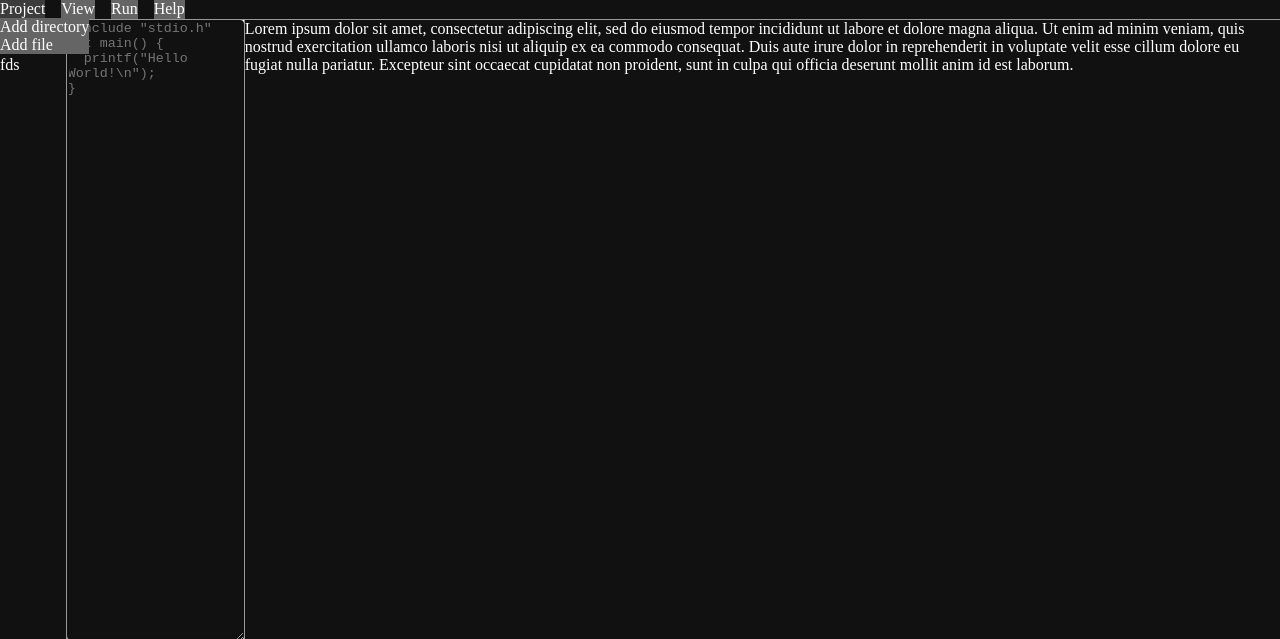
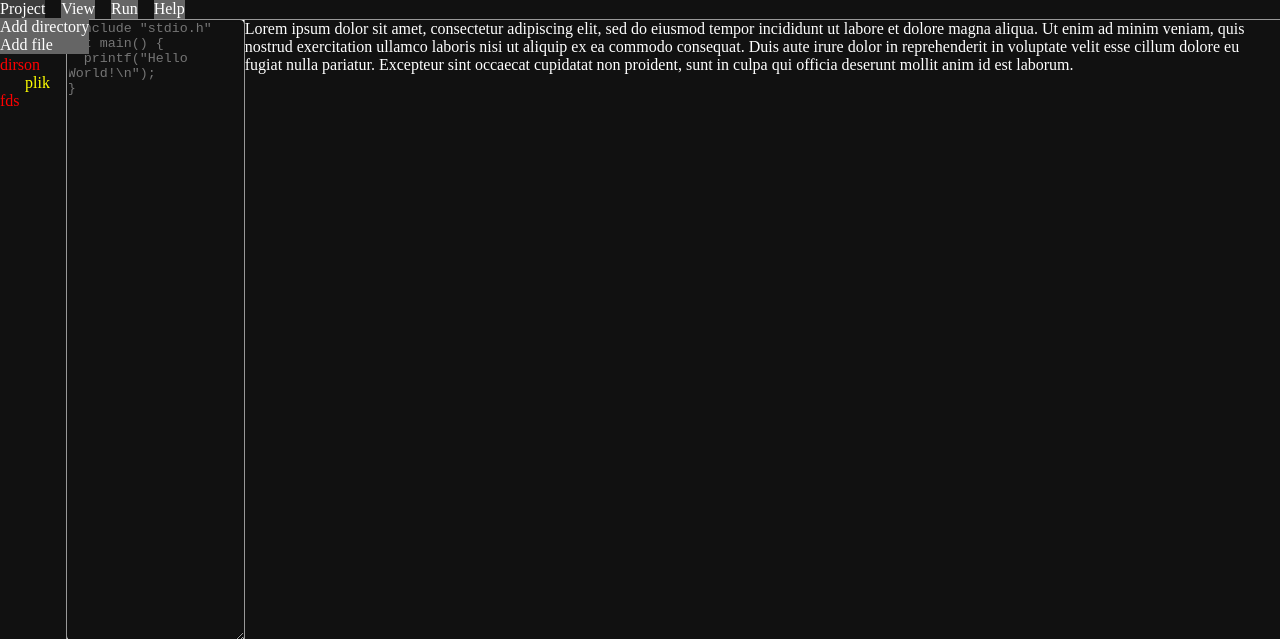
Before and after one commit to mykhail0/C-verifier, a Django app: page /filesystem/ in a window 1280 px wide. Shown: the top 639 px of the page. Run offline with Django 3.2, Linux system fonts and the light colour scheme; data comes from the database, SQL or seed files in the repository; both versions use the stored data as it was after the commit; parts of the project's set-up code (start-up, migrations or seed data) failed here and were passed over.

Commit message:
banalny project tree

```diff
--- a/cverifier/filesystem/forms.py
+++ b/cverifier/filesystem/forms.py
@@ -5,7 +5,7 @@ from .models import Directory, File
 class DirectoryForm(ModelForm):
     class Meta:
         model = Directory
-        fields = ['name', 'desc']
+        fields = ['name', 'parent', 'desc']
 
     def __init__(self, *args, **kwargs):
         owner = kwargs.pop('owner')
--- a/cverifier/filesystem/models.py
+++ b/cverifier/filesystem/models.py
@@ -8,7 +8,6 @@ from django.contrib.auth.models import AbstractBaseUser
 from django.utils.translation import gettext_lazy as _
 from django.urls import reverse
 
-
 class User(AbstractBaseUser):
     login = models.CharField(max_length=40, unique=True)
     USERNAME_FIELD = 'login'
@@ -18,6 +17,7 @@ class User(AbstractBaseUser):
 
 class Directory(models.Model):
     #owner = models.ForeignKey(User, on_delete=models.CASCADE)
+    parent = models.ForeignKey('self', on_delete=models.CASCADE, null=True)
     name = models.CharField(max_length=256)
     desc = models.TextField('description', blank=True)
     creation_date = models.DateTimeField('creation date');
--- a/cverifier/filesystem/static/filesystem/styles.css
+++ b/cverifier/filesystem/static/filesystem/styles.css
@@ -102,6 +102,15 @@ main {
   resize: horizontal;
   max-width: 30vw;
   border-right: 1px solid var(--grid-border);
+}
+
+.directory {
+  color: red
+}
+
+.file {
+  color: yellow;
+  margin-left: 25px
 }
 
 .code {
--- a/cverifier/filesystem/templates/filesystem/index.html
+++ b/cverifier/filesystem/templates/filesystem/index.html
@@ -39,13 +39,15 @@
 
   <main>
     <div class="project-tree">
-      {% if directories %}
-        <ul>
-          {% for directory in directories %}
-            <li><p>{{ directory.name }}</p></li>
-          {% endfor %}
-        </ul>
-      {% endif %}
+    {% if directories %}
+    {% for dir in directories %}
+      <div class="directory">{{ dir.name }}
+      {% for file in dir.file_set.all %}
+        <div class="file">{{ file.name }}</div>
+      {% endfor %}
+      </div>
+    {% endfor %}
+    {% endif %}
     </div>
 
     <div class="code">
--- a/cverifier/filesystem/views.py
+++ b/cverifier/filesystem/views.py
@@ -8,6 +8,7 @@ from .models import Directory, File
 from .forms import DirectoryForm, FileForm
 
 def index(request):
+    #directories = Directory.objects.filter(parent__isnull=True)
     directories = Directory.objects.all
     files = File.objects.all
     #directories = Directory.objects.order_by('name')
```
Also changed, not shown: cverifier/db.sqlite3, cverifier/filesystem/migrations/0001_initial.py, cverifier/filesystem/migrations/0002_auto_20210427_1856.py (deleted), cverifier/filesystem/migrations/0003_auto_20210427_2009.py (deleted).
